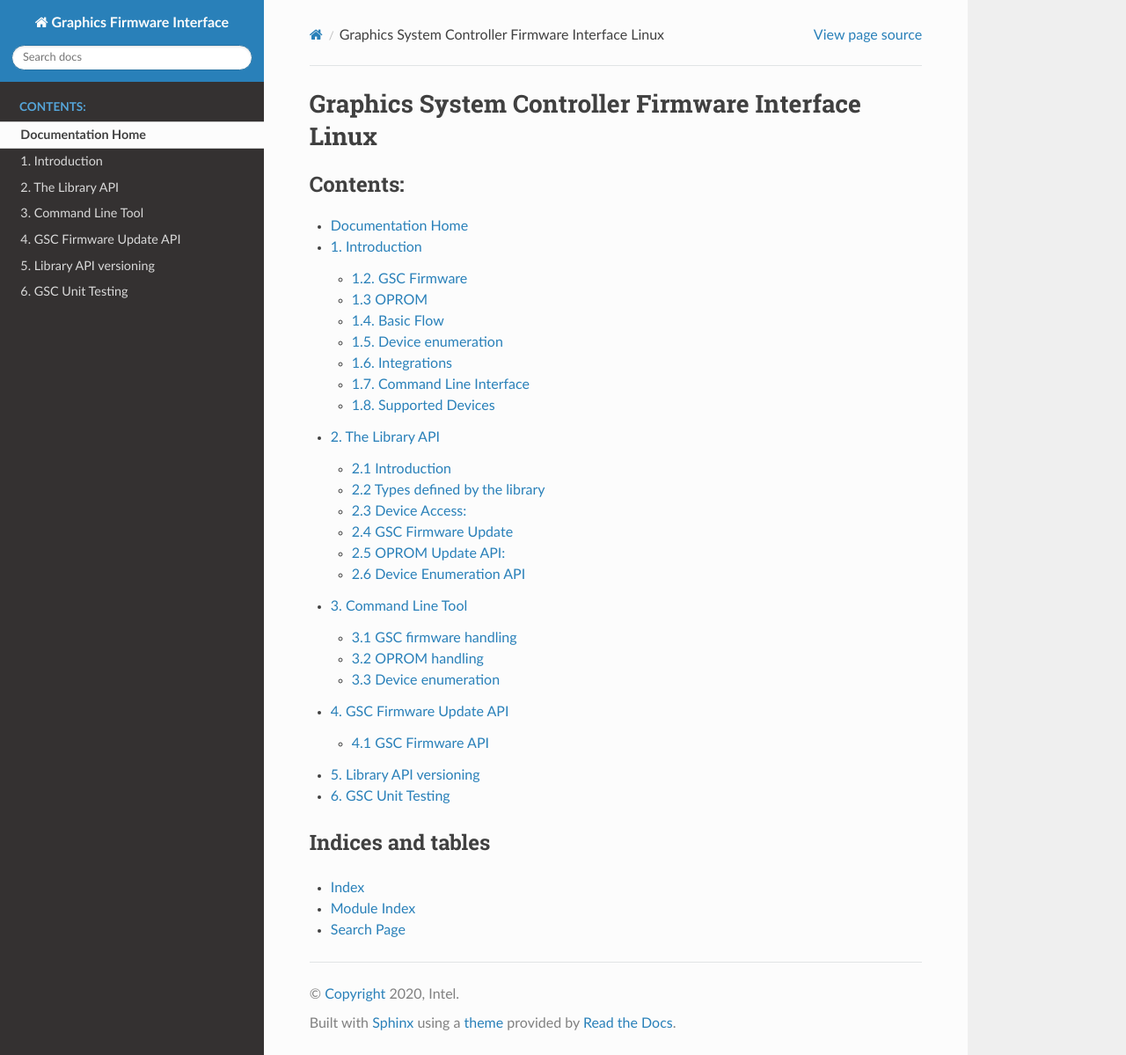
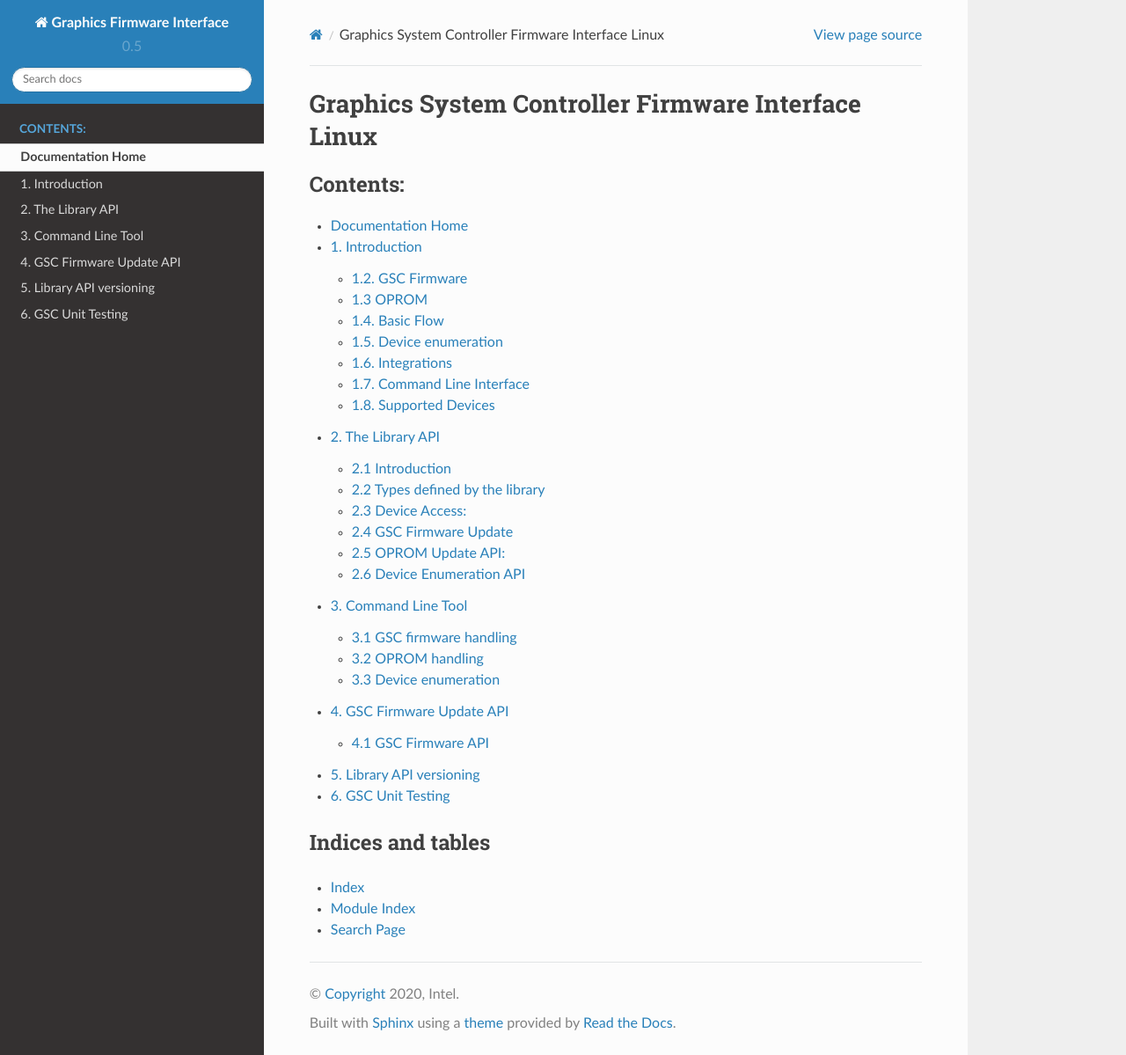
Before and after one commit to intel/igsc, a Sphinx documentation site: the page built from doc/index.rst, in a window 1280 px wide and 1199 px high. Shown: the whole window at 88% size. Built offline with Sphinx 7.4.7 and the Read the Docs theme 2.0.0, drawn with Linux system fonts in a browser that asks for light colours; formulas are drawn with MathJax 3.

Commit message:
igsc: doc: increase documentation version to 0.5
Increase the documentation version to 0.5

Signed-off-by: Tomas Winkler <tomas.winkler@intel.com>

```diff
--- a/doc/conf.py
+++ b/doc/conf.py
@@ -24,9 +24,9 @@ copyright = u'2020, Intel'
 author = 'Intel, Inc'
 
 # The short X.Y version
-version = ''
+version = '0.5'
 # The full version, including alpha/beta/rc tags
-release = '0.1'
+release = '0.5'
 
 # -- General configuration ---------------------------------------------------
 
```
